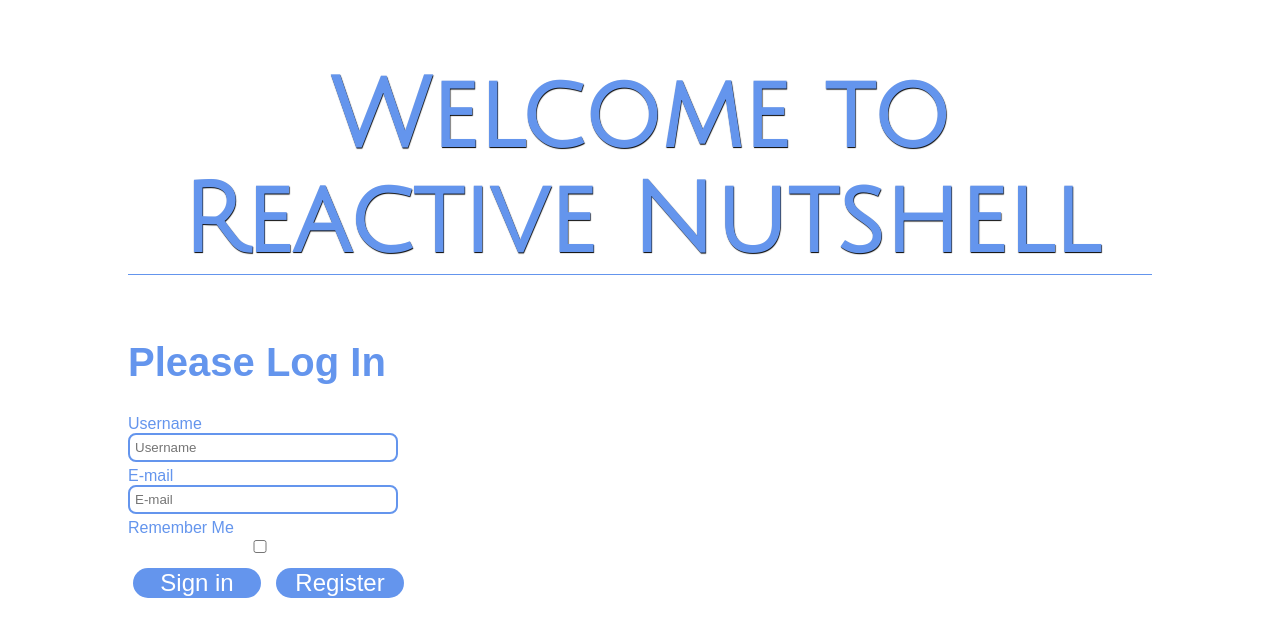
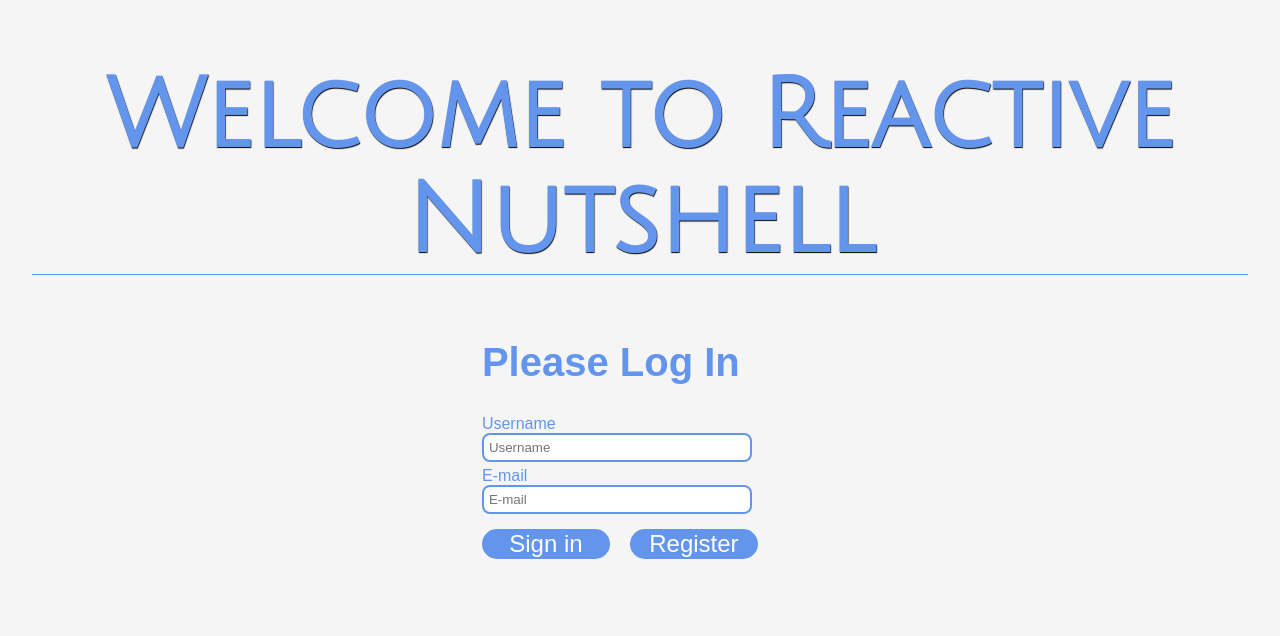
Before and after one commit to Preposterous-Pandas/reactive-nutshell, a React (Create React App) app: page / in a window 1280 px wide. Shown: the top 636 px of the page. Built offline with nearby package versions, Linux system fonts and the light colour scheme; a web font is replaced by a local one.

Commit message:
removed option to save credentials in local storage, added more styling

```diff
--- a/src/Login.js
+++ b/src/Login.js
@@ -111,8 +111,8 @@ setStorageType(){
       <div id="login-stuff">
       <form>
         <h1 className="main-headline">Welcome to Reactive Nutshell</h1>
-        <h3 className="secondary-headline">Please Log In</h3>
-        <label htmlFor="inputUname">Username</label>
+          <h3 className="marginLeft secondary-headline">Please Log In</h3>
+          <label className="marginLeft" htmlFor="inputUname">Username</label>
         <input
           onChange={this.handleFieldChange}
           type="text"
@@ -121,9 +121,9 @@ setStorageType(){
           placeholder="Username"
           required=""
           autoFocus=""
-          className="login-input"
+            className="marginLeft login-input"
         />
-        <label htmlFor="inputEmail">E-mail</label>
+        <label className="marginLeft" htmlFor="inputEmail">E-mail</label>
         <input
           onChange={this.handleFieldChange}
           type="email"
@@ -131,13 +131,13 @@ setStorageType(){
           id="email"
           placeholder="E-mail"
           required=""
-          className="login-input"
+          className="marginLeft login-input"
         />
-        <label htmlFor="rememberMe">Remember Me
+        {/* <label htmlFor="rememberMe">Remember Me
           <input className="input-checkbox" type="checkbox" ref="rememberMe" onChange={this.setRemember} />
-        </label>
-        <button className="login-button" type="submit" onClick={this.handleLogin}>Sign in</button>
-        <button className="login-button register" onClick={(e) => this.registerUser(e)}>Register</button>
+        </label> */}
+        <button className="marginLeft login-button" type="submit" onClick={this.handleLogin}>Sign in</button>
+        <button id="register" className="marginLeft login-button" onClick={(e) => this.registerUser(e)}>Register</button>
       </form>
       </div>
     )
--- a/src/index.css
+++ b/src/index.css
@@ -46,7 +46,3 @@ input {
   font-size: 1.3rem;
   text-align: center;
 }
-
-.News div {
-  padding-left: 10px;
-}
--- a/src/styles/login.css
+++ b/src/styles/login.css
@@ -1,4 +1,8 @@
 @import url('https://fonts.googleapis.com/css?family=Julius+Sans+One|Quicksand');
+
+body {
+    background-color: rgb(245, 245, 245);
+}
 
 #login-stuff {
     display: flex;
@@ -13,7 +17,7 @@
     font-size: 6em;
     text-shadow: .5px .5px 1px black;
     /* text-shadow: -.5px -1px 2px black; */
-    width: 80vw;
+    width: 95vw;
     border-bottom: solid 1px cornflowerblue;
     text-align: center;
     font-weight: bolder;
@@ -63,9 +67,10 @@
     outline: none;
 }
 
-.register {
+#register {
     width: 10vw;
     margin-bottom: 1000px;
+    margin-left: 10px !important;
 }
 
 .welcome {
@@ -73,6 +78,6 @@
     top: 50px;
 }
 
-label {
-    display: block;
+form > .marginLeft {
+    margin-left: 37% !important;
 }
```
